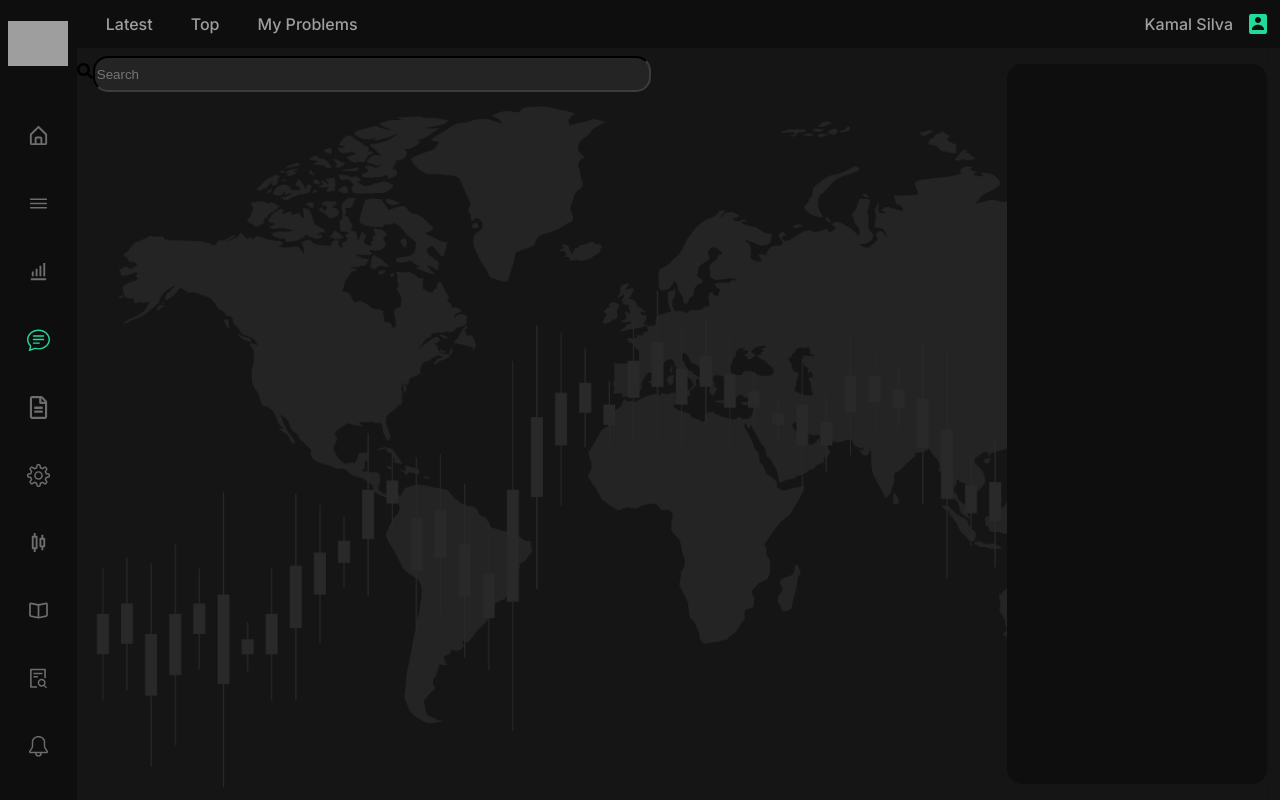
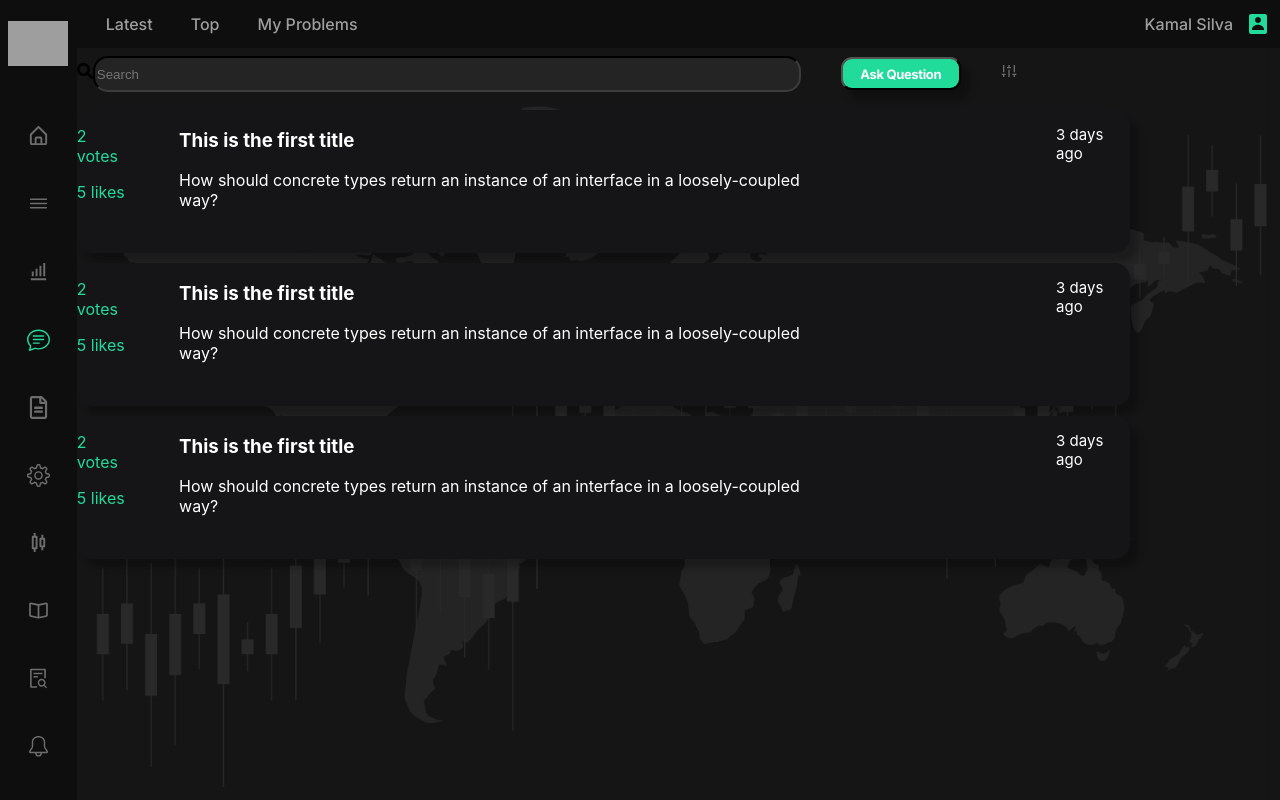
Before and after one commit to IsuruVithanage/TradeX-Web, a React (Create React App) app: page /forum in a window 1280 px wide. Built offline with nearby package versions, Linux system fonts and the light colour scheme; grey boxes are pictures that could not be loaded.

Commit message:
Main page- forum

```diff
--- /dev/null
+++ b/src/Components/Questionbar/Questionbar.css
@@ -0,0 +1,27 @@
+.question-row{
+    width: 1053px;
+height: 143px;
+flex-shrink: 0;
+
+border-radius: 15px;
+background: #151517;
+box-shadow: 8px 9px 6.8px 0px rgba(0, 0, 0, 0.25);
+margin-top: 10px;
+color: white;
+display: flex;
+
+}
+.side2{
+    margin-right: 250px;
+}
+.side1{
+    margin-right: 50px;
+    color: #21DB9A;
+}
+.side3{
+    font-size: 15px;
+
+}
+.number{
+    color: #21DB9A;
+}
--- /dev/null
+++ b/src/Components/Questionbar/Questionbar.js
@@ -0,0 +1,26 @@
+import React from 'react'
+import './Questionbar.css'
+
+
+function Questionbar() {
+  return (
+    <div className='question-row'>
+        <div className='side1'>
+
+            <p className='number'>2 votes</p>
+            <p className='number'>5 likes</p>
+
+
+        </div>
+        <div className='side2'>
+            <h3>This is the first title</h3>
+            <p>How should concrete types return an instance of an interface in a loosely-coupled way?</p>
+        </div>
+        <div className='side3'>
+            <p>3 days ago</p>
+        </div>
+    </div>
+  )
+}
+
+export default Questionbar
--- a/src/Pages/Forum/Forum.js
+++ b/src/Pages/Forum/Forum.js
@@ -1,8 +1,12 @@
 import React from 'react';
 import BasicPage from '../../Components/BasicPage/BasicPage';
-import Sidebar from '../../Components/Sidebar/sidebar';
+import { RiSoundModuleLine } from "react-icons/ri";
+
+
 import './forum.css';
 import { FaSearch } from "react-icons/fa";
+import Questionbar from '../../Components/Questionbar/Questionbar';
+
 
 export default function Forum() {
   const Tabs = [
@@ -11,14 +15,28 @@ export default function Forum() {
     { label: "My Problems", path: "/alert" },
   ];
 
+
   return (
     <BasicPage tabs={Tabs}>
       <div className='search_bar'>
-        <FaSearch></FaSearch><input className='bar' type='text' placeholder='Search'></input>
+    	<FaSearch/>
+      <input className='bar' type='text' placeholder='Search'></input>
+      <button className='ques-button'>Ask Question</button>
+      <RiSoundModuleLine className="filter-icon"></RiSoundModuleLine>
       </div>
-      <Sidebar header="Top Categories">
 
-      </Sidebar>
+      <Questionbar>
+
+
+
+        </Questionbar>
+      <Questionbar/>
+      <Questionbar/>
+
+
+
+
+
 
     </BasicPage>
   );
--- a/src/Pages/Forum/forum.css
+++ b/src/Pages/Forum/forum.css
@@ -1,7 +1,39 @@
 .bar{
-    width: 550px;
+    width: 700px;
     height: 30px;
     flex-shrink: 0;
     border-radius: 15px;
     background: rgba(60, 60, 60, 0.39);
+    color: white;
 }
+.ques-button{
+    color: #FFF;
+
+font-family: Inter;
+font-size: 13px;
+font-style: normal;
+font-weight: 700;
+line-height: normal;
+letter-spacing: -0.34px;
+border-radius: 11px;
+background: #21DB9A;
+margin-right: 40px;
+
+box-shadow: 8px 9px 6.8px 1px rgba(0, 0, 0, 0.25);
+
+
+width: 120px;
+height: 33px;
+flex-shrink: 0;
+}
+
+.bar{
+    margin-right:40px;
+}
+
+.filter-icon{
+    color: #6D6D6D;
+    padding-top: 10px;
+    margin-right: 40px;
+    size:30;
+}
```
Also changed, not shown: src/Components/searchbar.js (added, +101 -0 lines), src/Components/Sidebar/sidebar.js (line endings or trailing spaces).
